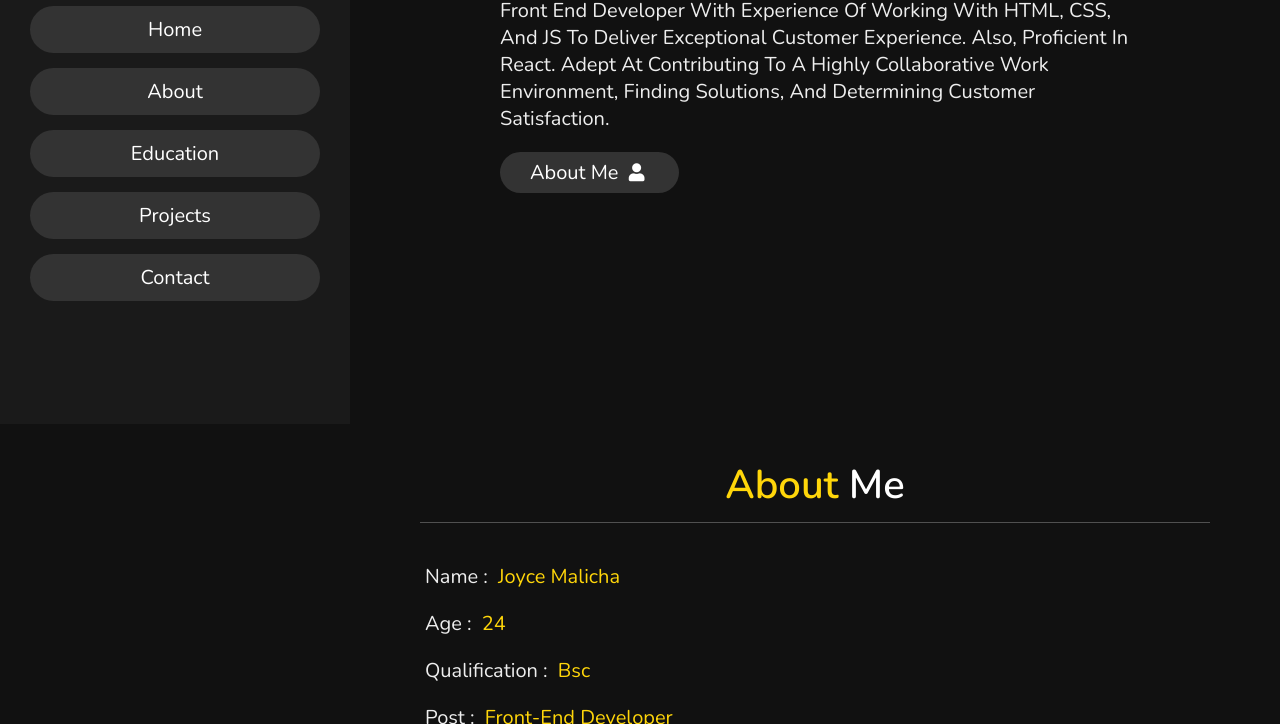
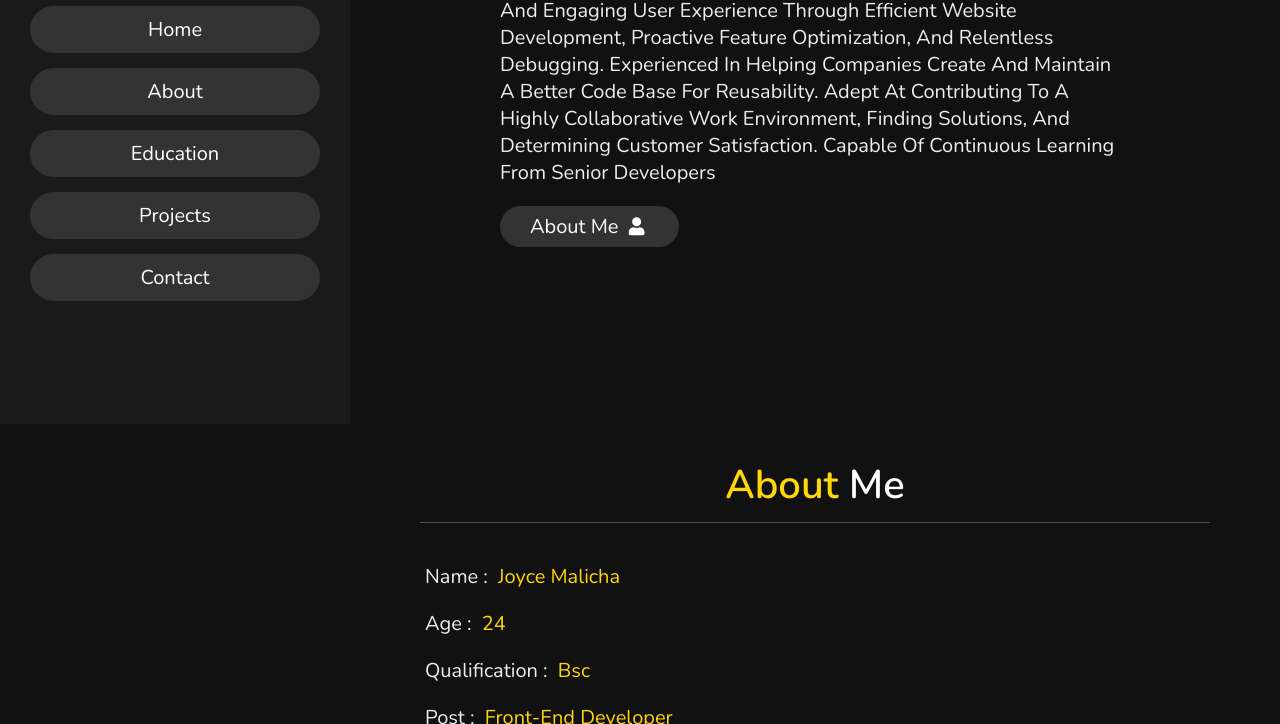
Before and after one commit to jmalisha/html-css-javascript-portfolio, a plain HTML site: page index.html in a window 1280 px wide. Shown: the part 376-1100 px from the top of the page. Drawn offline with nearby package versions, Linux system fonts and the light colour scheme.

Commit message:
updated cv

```diff
--- a/index.html
+++ b/index.html
@@ -44,10 +44,13 @@
 
     <h3>HI THERE !</h3>
     <h1>I'M <span>JOYCE MALICHA</span></h1>
-    <p>Front End Developer with experience of working with HTML, CSS, and JS to deliver exceptional customer experience.
-      Also,
-      proficient in React. Adept at contributing to a highly collaborative work environment, finding solutions, and
-      determining customer satisfaction.
+    <p>Seasoned Front End Developer with experience in blending the art of design with
+      the skill of programming to deliver an immersive and engaging user experience
+      through efficient website development, proactive feature optimization, and
+      relentless debugging. Experienced in helping companies create and maintain a
+      better code base for reusability. Adept at contributing to a highly collaborative
+      work environment, finding solutions, and determining customer
+      satisfaction. Capable of continuous learning from senior developers
     </p>
     <a href="#about"><button class="btn">about me <i class="fas fa-user"></i></button></a>
 
```
